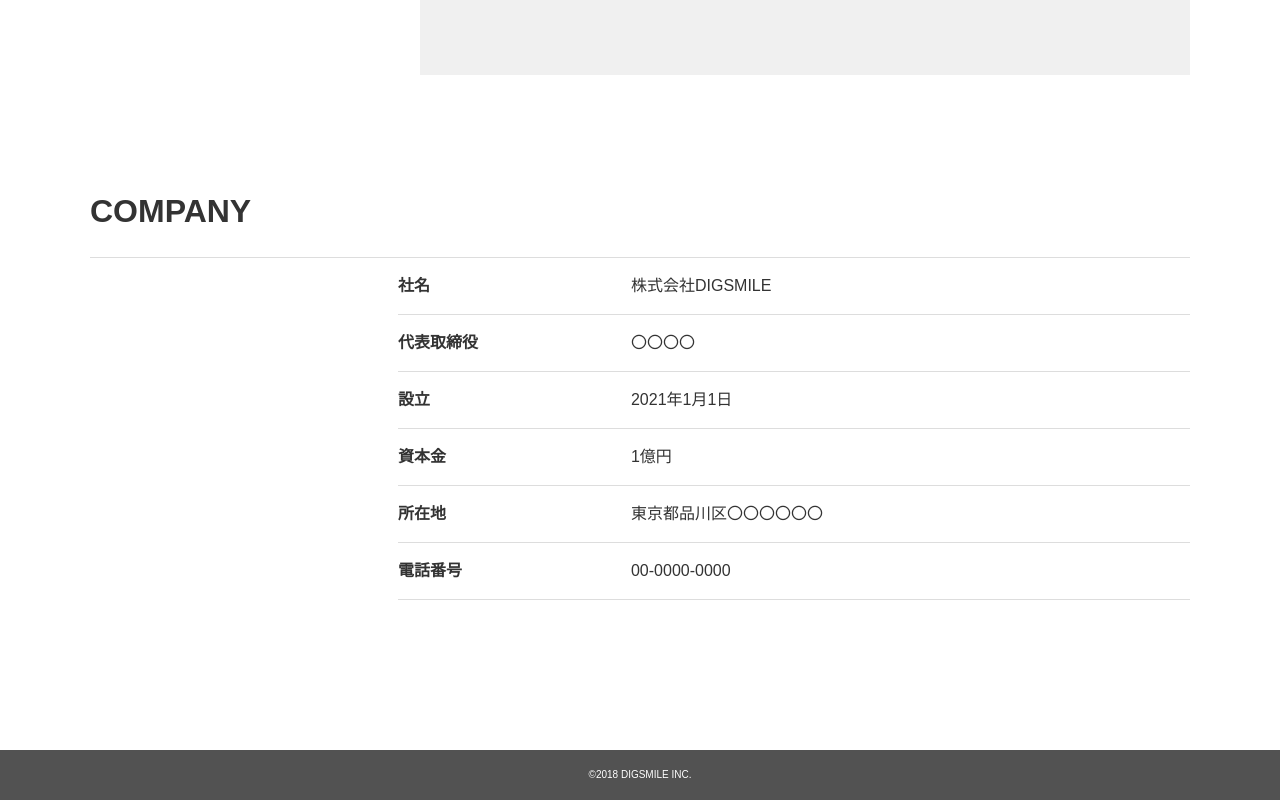
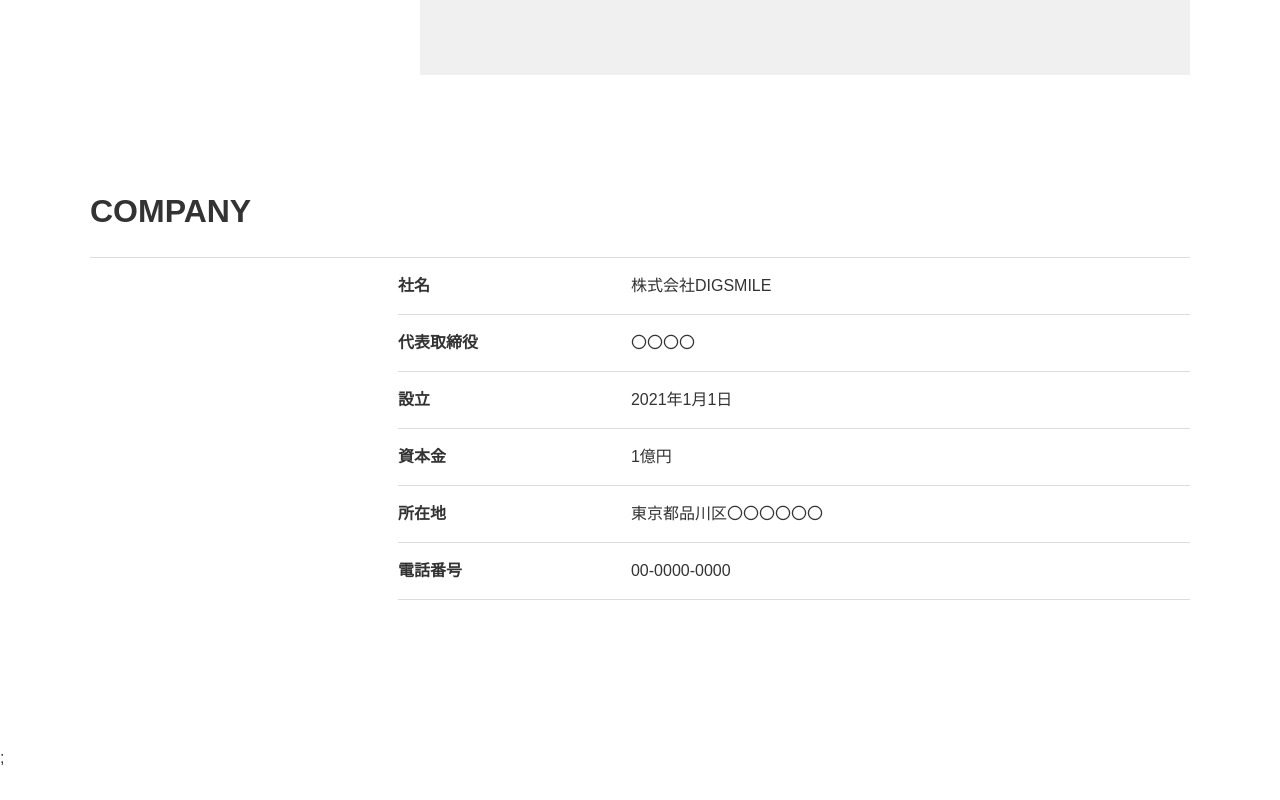
Before and after one commit to tomo0714/practice_website_design-for-smile, a Next.js app: page /about in a window 1280 px wide. Shown: the part 2139-2939 px from the top of the page. After the commit the page ends 2905 px from the top, so only its background shows below. Built offline with nearby package versions, Linux system fonts and the light colour scheme.

Commit message:
♻️ Mainコンポーネントの作成

```diff
--- a/src/components/Header/Header.module.css
+++ b/src/components/Header/Header.module.css
@@ -1,5 +1,3 @@
-/* ヘッダー
---------------------------------------------------------------- */
 .logo {
   width: 260px;
   position: fixed;
--- a/src/components/Header/index.jsx
+++ b/src/components/Header/index.jsx
@@ -17,7 +17,7 @@
   return (
     <header>
       <h1 className={styles.logo}>
-        <a href="">
+        <a href="/">
           <svg
             xmlns="http://www.w3.org/2000/svg"
             width="260"
--- /dev/null
+++ b/src/components/Main/index.jsx
@@ -0,0 +1,37 @@
+import { AboutByIndex } from "src/components/AboutByIndex";
+import { Company } from "src/components/Company";
+import { ContactByIndex } from "src/components/ContactByIndex";
+import { FirstView } from "src/components/FirstView";
+import { Form } from "src/components/Form";
+import { Message } from "src/components/Message";
+import { Topics } from "src/components/Topics";
+import { Vision } from "src/components/Vision";
+import { WorksAndCulture } from "src/components/WorksAndCulture";
+
+export const Main = (props) => {
+  const id = props.id;
+  return (
+    <main>
+      <FirstView id={id} />
+      {id === "Index" ? (
+        <>
+          <AboutByIndex />
+          <WorksAndCulture />
+          <Topics />
+          <ContactByIndex />
+        </>
+      ) : id === "About" ? (
+        <>
+          <Vision />
+          <Message />
+          <Company />
+        </>
+      ) : id === "Contact" ? (
+        <>
+          <Form />
+        </>
+      ) : null}
+      ;
+    </main>
+  );
+};
--- a/src/pages/about.jsx
+++ b/src/pages/about.jsx
@@ -1,21 +1,9 @@
-import { Company } from "src/components/Company";
-import { FirstView } from "src/components/FirstView";
-import { Footer } from "src/components/Footer";
-import { Header } from "src/components/Header";
-import { Message } from "src/components/Message";
-import { Vision } from "src/components/Vision";
+import { Main } from "src/components/Main";
 
 function About() {
   return (
     <div>
-      <Header />
-      <main>
-        <FirstView id="About" />
-        <Vision />
-        <Message />
-        <Company />
-      </main>
-      <Footer />
+      <Main id="About" />
     </div>
   );
 }
```
Also changed, not shown: src/pages/contact.jsx (+2 -10 lines), src/pages/index.jsx (+2 -16 lines).
